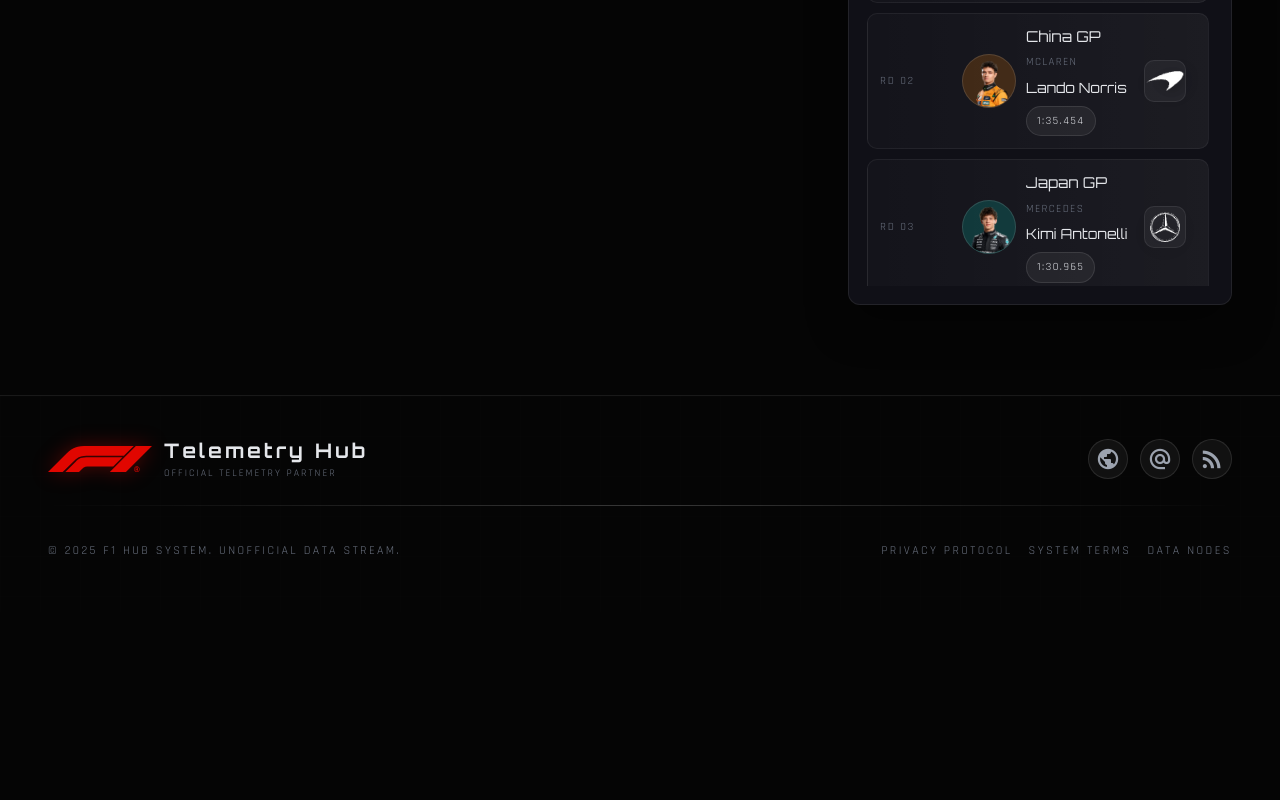
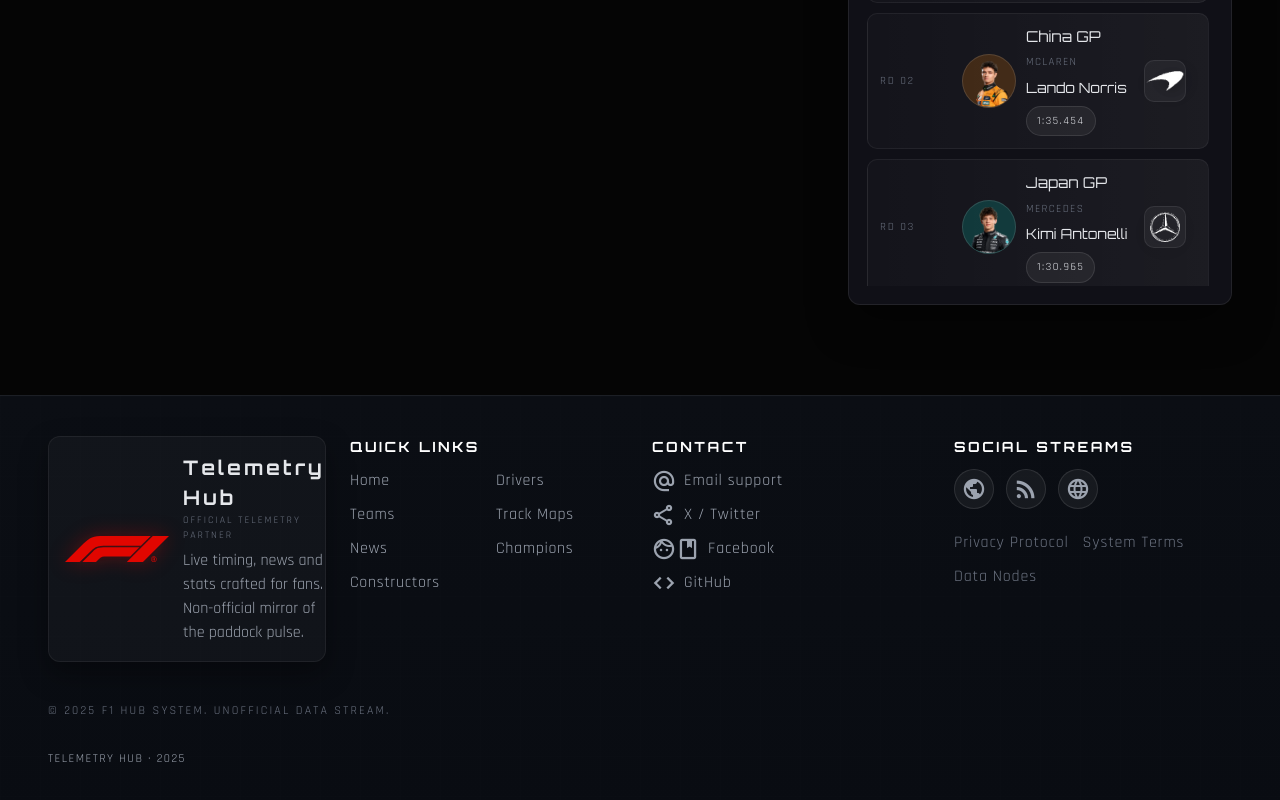
Before and after one commit to xxxxlu/formulaone, a Vue app: page / in a window 1280 px wide. Shown: the part 2463-3263 px from the top of the page. Before the commit the page ends 3075 px from the top, so only its background shows below. Built offline with nearby package versions, Linux system fonts and the light colour scheme.

Commit message:
feat(页脚): 重构页脚布局并添加多语言支持
- 新增关于、联系方式和社交链接等国际化文本
- 重新设计页脚网格布局，增加浮动卡片效果
- 添加联系方式和快捷链接区块
- 优化移动端响应式样式

```diff
--- a/src/layout/footer.vue
+++ b/src/layout/footer.vue
@@ -2,34 +2,75 @@
   <footer class="f1-footer">
     <div class="f1-footer__bg"></div>
     <div class="f1-container f1-footer__inner">
-      <div class="f1-footer__top">
-        <div class="f1-footer__brand">
+      <div class="f1-footer__grid">
+        <div class="f1-footer__brand card-float">
           <img class="f1-footer__logo" :src="logo" alt="F1 logo" />
           <div>
             <div class="f1-footer__title">{{ $t('footer.title') }}</div>
             <div class="f1-footer__tagline">{{ $t('footer.tagline') }}</div>
+            <p class="f1-footer__about">{{ $t('footer.about') }}</p>
           </div>
         </div>
+
+        <div class="f1-footer__column">
+          <h4 class="f1-footer__heading">{{ $t('footer.links') }}</h4>
+          <div class="f1-footer__links">
+            <RouterLink to="/home">{{ $t('nav.home') }}</RouterLink>
+            <RouterLink to="/drivers">{{ $t('nav.drivers') }}</RouterLink>
+            <RouterLink to="/teams">{{ $t('nav.teams') }}</RouterLink>
+            <RouterLink to="/tracks">{{ $t('nav.tracks') }}</RouterLink>
+            <RouterLink to="/news">{{ $t('nav.news') }}</RouterLink>
+            <RouterLink to="/champions">{{ $t('nav.champions') }}</RouterLink>
+            <RouterLink to="/constructors">{{ $t('nav.constructorChampions') }}</RouterLink>
+          </div>
+        </div>
+
+        <div class="f1-footer__column">
+          <h4 class="f1-footer__heading">{{ $t('footer.contact') }}</h4>
+          <div class="f1-footer__contact">
+            <a href="mailto:xlu021104@gmail.com">
+              <span class="material-symbols-outlined">alternate_email</span>
+              <span>{{ $t('footer.contactEmail') }}</span>
+            </a>
+            <a href="https://x.com" target="_blank" rel="noreferrer">
+              <span class="material-symbols-outlined">share</span>
+              <span>{{ $t('footer.contactX') }}</span>
+            </a>
+            <a href="https://facebook.com" target="_blank" rel="noreferrer">
+              <span class="material-symbols-outlined">facebook</span>
+              <span>{{ $t('footer.contactFacebook') }}</span>
+            </a>
+            <a href="https://github.com" target="_blank" rel="noreferrer">
+              <span class="material-symbols-outlined">code</span>
+              <span>{{ $t('footer.contactGithub') }}</span>
+            </a>
+          </div>
+        </div>
+
+        <div class="f1-footer__column">
+          <h4 class="f1-footer__heading">{{ $t('footer.social') }}</h4>
           <div class="f1-footer__social">
             <a class="f1-footer__icon" href="#" :aria-label="$t('footer.socialGlobal')">
               <span class="material-symbols-outlined">public</span>
             </a>
             <a class="f1-footer__icon" href="#" :aria-label="$t('footer.socialEmail')">
-            <span class="material-symbols-outlined">alternate_email</span>
+              <span class="material-symbols-outlined">rss_feed</span>
             </a>
             <a class="f1-footer__icon" href="#" :aria-label="$t('footer.socialRss')">
-            <span class="material-symbols-outlined">rss_feed</span>
+              <span class="material-symbols-outlined">language</span>
             </a>
           </div>
-      </div>
-      <div class="f1-footer__divider"></div>
-      <div class="f1-footer__bottom">
-        <p>{{ $t('footer.copyright') }}</p>
-        <div class="f1-footer__links">
+          <div class="f1-footer__legal">
             <a href="#">{{ $t('footer.privacy') }}</a>
             <a href="#">{{ $t('footer.terms') }}</a>
             <a href="#">{{ $t('footer.data') }}</a>
           </div>
+        </div>
+      </div>
+
+      <div class="f1-footer__bottom">
+        <p>{{ $t('footer.copyright') }}</p>
+        <p class="f1-footer__copy-muted">Telemetry Hub · {{ new Date().getFullYear() }}</p>
       </div>
     </div>
   </footer>
@@ -45,7 +86,7 @@
   z-index: 1;
   padding: 40px 24px;
   border-top: 1px solid rgba(255, 255, 255, 0.08);
-  background: var(--f1-black);
+  background: linear-gradient(180deg, #0b0e14, #090c12);
   overflow: hidden;
 }
 
@@ -63,22 +104,27 @@
   position: relative;
   display: flex;
   flex-direction: column;
-  gap: 24px;
+  gap: 28px;
 }
 
-.f1-footer__top {
-  display: flex;
-  flex-direction: column;
-  gap: 20px;
-  align-items: center;
-  justify-content: space-between;
+.f1-footer__grid {
+  display: grid;
+  grid-template-columns: repeat(auto-fit, minmax(220px, 1fr));
+  gap: 24px;
 }
 
 .f1-footer__brand {
   display: flex;
   align-items: center;
-  gap: 12px;
+  gap: 14px;
   font-family: var(--font-display);
+  padding: 16px;
+  border-radius: 12px;
+  background: rgba(255, 255, 255, 0.03);
+  border: 1px solid rgba(255, 255, 255, 0.06);
+  box-shadow: 0 12px 28px rgba(0, 0, 0, 0.35);
+  position: relative;
+  overflow: hidden;
 }
 
 .f1-footer__logo {
@@ -101,9 +147,33 @@
   color: var(--text-dim);
 }
 
+.f1-footer__about {
+  margin: 6px 0 0;
+  max-width: 360px;
+  color: var(--text-muted);
+  font-family: var(--font-tech);
+  line-height: 1.5;
+}
+
+.f1-footer__column {
+  display: flex;
+  flex-direction: column;
+  gap: 12px;
+}
+
+.f1-footer__heading {
+  margin: 0;
+  font-family: var(--font-display);
+  font-size: 14px;
+  letter-spacing: 0.18em;
+  text-transform: uppercase;
+  color: #fff;
+}
+
 .f1-footer__social {
   display: flex;
   gap: 12px;
+  flex-wrap: wrap;
 }
 
 .f1-footer__icon {
@@ -124,46 +194,99 @@
   background: rgba(0, 243, 255, 0.1);
 }
 
-.f1-footer__divider {
-  height: 1px;
-  width: 100%;
-  background: linear-gradient(90deg, transparent, rgba(255, 255, 255, 0.2), transparent);
+.f1-footer__links {
+  display: grid;
+  grid-template-columns: repeat(auto-fit, minmax(120px, 1fr));
+  gap: 10px 14px;
+}
+
+.f1-footer__links a {
+  font-family: var(--font-tech);
+  color: var(--text-muted);
+  letter-spacing: 0.04em;
+  transition: color 0.2s ease, transform 0.2s ease;
+}
+
+.f1-footer__links a:hover {
+  color: #fff;
+  transform: translateX(2px);
+}
+
+.f1-footer__contact {
+  display: flex;
+  flex-direction: column;
+  gap: 10px;
+}
+
+.f1-footer__contact a {
+  display: inline-flex;
+  align-items: center;
+  gap: 8px;
+  color: var(--text-muted);
+  font-family: var(--font-tech);
+  letter-spacing: 0.05em;
+  transition: color 0.2s ease, transform 0.2s ease;
+}
+
+.f1-footer__contact a:hover {
+  color: #fff;
+  transform: translateX(3px);
+}
+
+.f1-footer__legal {
+  display: flex;
+  flex-wrap: wrap;
+  gap: 10px 14px;
+  margin-top: 10px;
+}
+
+.f1-footer__legal a {
+  color: var(--text-dim);
+  font-family: var(--font-tech);
+  letter-spacing: 0.05em;
+  transition: color 0.2s ease;
+}
+
+.f1-footer__legal a:hover {
+  color: #fff;
 }
 
 .f1-footer__bottom {
   display: flex;
   flex-direction: column;
-  gap: 12px;
-  align-items: center;
+  gap: 6px;
+  align-items: flex-start;
   font-family: var(--font-tech);
   font-size: 12px;
   text-transform: uppercase;
-  letter-spacing: 0.2em;
+  letter-spacing: 0.18em;
   color: var(--text-dim);
 }
 
-.f1-footer__links {
-  display: flex;
-  flex-wrap: wrap;
-  gap: 16px;
+.f1-footer__copy-muted {
+  color: var(--text-muted);
+  letter-spacing: 0.12em;
 }
 
-.f1-footer__links a {
-  transition: color 0.2s ease;
+.card-float {
+  animation: floaty 6s ease-in-out infinite;
 }
 
-.f1-footer__links a:hover {
-  color: var(--neon-blue);
+@keyframes floaty {
+  0% {
+    transform: translateY(0px);
+  }
+  50% {
+    transform: translateY(-4px);
+  }
+  100% {
+    transform: translateY(0px);
+  }
 }
 
-@media (min-width: 768px) {
-  .f1-footer__top {
-    flex-direction: row;
-  }
-
+@media (max-width: 640px) {
   .f1-footer__bottom {
-    flex-direction: row;
-    justify-content: space-between;
+    letter-spacing: 0.12em;
   }
 }
 </style>
--- a/src/locales/en.json
+++ b/src/locales/en.json
@@ -199,7 +199,15 @@
     "data": "Data Nodes",
     "socialGlobal": "Global feed",
     "socialEmail": "Email",
-    "socialRss": "RSS"
+    "socialRss": "RSS",
+    "about": "Live timing, news and stats crafted for fans. Non-official mirror of the paddock pulse.",
+    "links": "Quick Links",
+    "contact": "Contact",
+    "contactEmail": "Email support",
+    "contactX": "X / Twitter",
+    "contactFacebook": "Facebook",
+    "contactGithub": "GitHub",
+    "social": "Social Streams"
   },
   "champions": {
     "title": "F1 World Drivers' Champions",
--- a/src/locales/zh.json
+++ b/src/locales/zh.json
@@ -199,7 +199,15 @@
     "data": "数据节点",
     "socialGlobal": "全球订阅",
     "socialEmail": "邮件",
-    "socialRss": "RSS"
+    "socialRss": "RSS",
+    "about": "面向车迷的实时计时、新闻与统计。非官方镜像，紧贴赛场脉搏。",
+    "links": "快捷入口",
+    "contact": "联系我们",
+    "contactEmail": "邮件支持",
+    "contactX": "X / 推特",
+    "contactFacebook": "Facebook",
+    "contactGithub": "GitHub",
+    "social": "社交流"
   },
   "champions": {
     "title": "F1 世界车手冠军榜",
```
Lines whose indentation alone changed are shown as unchanged.
